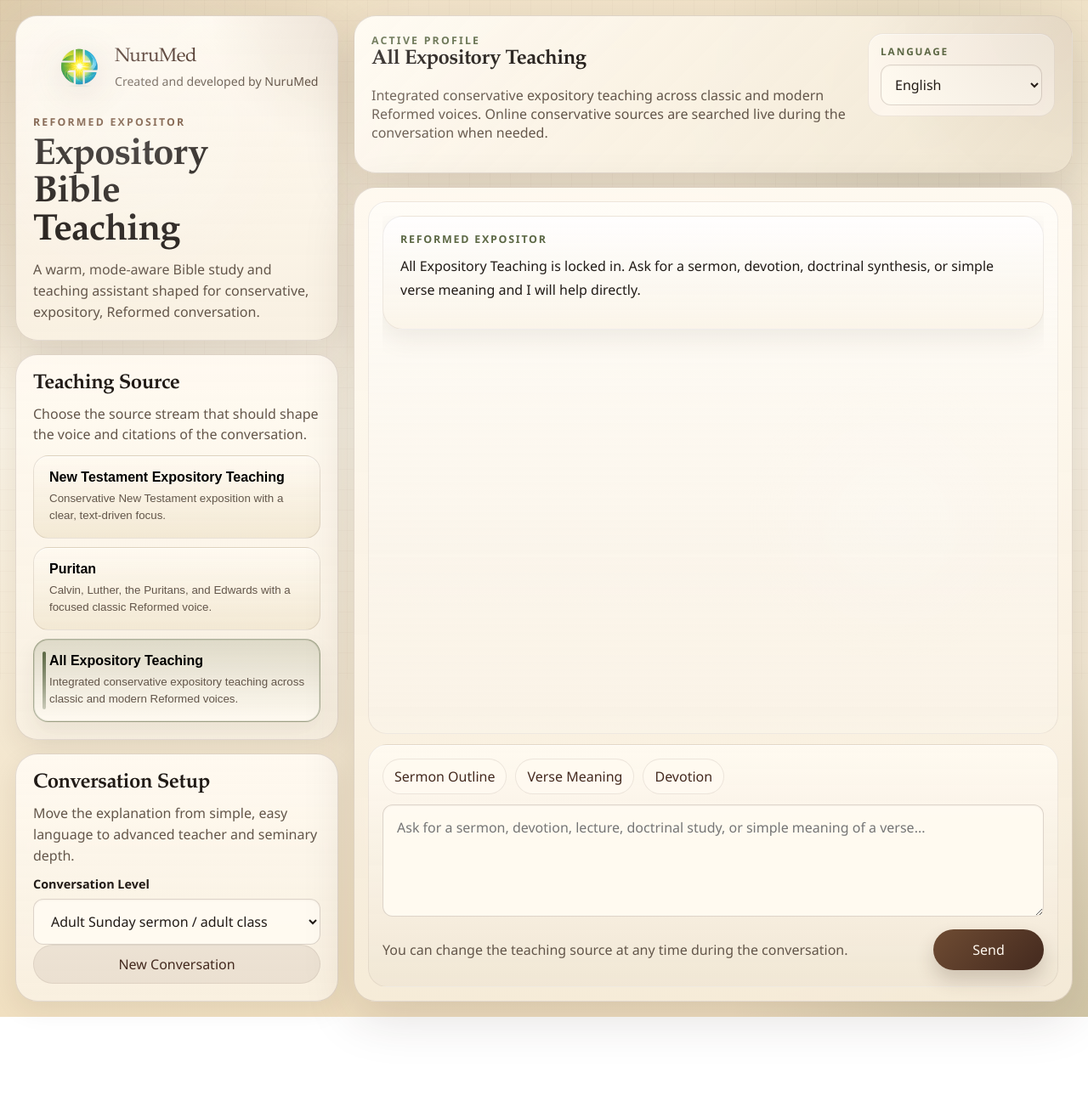
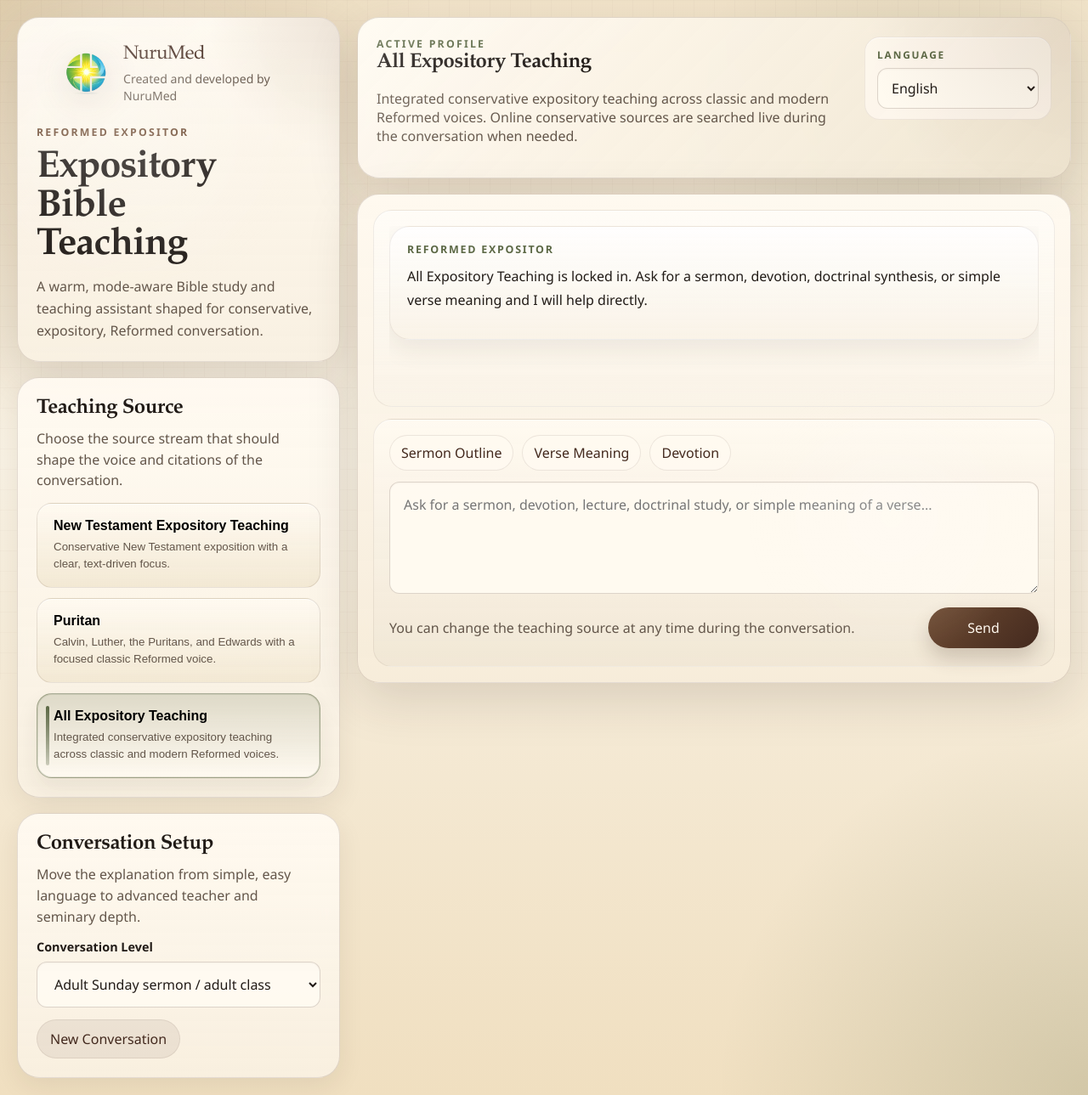
Before and after one commit to Drhany77/expository-bible-teaching, a website: page public/index.html in a window 1280 px wide. Shown: the whole page at 85% size. Before the commit the page ends 1197 px from the top, so only its background shows below. Drawn offline with Linux system fonts and the light colour scheme; no server answers.

Commit message:
Rebalance layout proportions

```diff
--- a/public/styles.css
+++ b/public/styles.css
@@ -59,31 +59,28 @@
   position: relative;
   display: grid;
   grid-template-columns: minmax(320px, 380px) 1fr;
-  gap: 18px;
-  padding: 18px;
+  gap: 20px;
+  padding: 20px;
   max-width: 1560px;
   margin: 0 auto;
-  min-height: 100vh;
-  align-items: stretch;
+  align-items: start;
 }
 
 .sidebar,
 .main-column {
   display: flex;
   flex-direction: column;
-  gap: 16px;
+  gap: 18px;
 }
 
 .sidebar {
   position: sticky;
-  top: 18px;
+  top: 20px;
   align-self: start;
-  min-height: calc(100vh - 36px);
 }
 
 .main-column {
   min-width: 0;
-  min-height: calc(100vh - 36px);
 }
 
 .brand-card,
@@ -100,7 +97,7 @@
 .brand-card,
 .panel,
 .hero-card {
-  padding: 20px;
+  padding: 22px;
 }
 
 .brand-card,
@@ -130,7 +127,7 @@
 
 .brand-card h1 {
   margin-top: 0;
-  font-size: clamp(1.8rem, 3.4vw, 2.75rem);
+  font-size: clamp(1.95rem, 3.5vw, 2.95rem);
   line-height: 1.02;
   max-width: 10ch;
 }
@@ -139,13 +136,13 @@
   display: flex;
   gap: 14px;
   align-items: flex-start;
-  margin-bottom: 14px;
+  margin-bottom: 16px;
 }
 
 .brand-logo {
   display: block;
-  width: 82px;
-  min-width: 82px;
+  width: 88px;
+  min-width: 88px;
   height: auto;
   object-fit: contain;
   filter: drop-shadow(0 8px 20px rgba(67, 41, 30, 0.16));
@@ -176,7 +173,7 @@
 }
 
 .brand-eyebrow {
-  margin-bottom: 10px;
+  margin-bottom: 12px;
   color: var(--oak);
 }
 
@@ -197,22 +194,16 @@
 }
 
 .lead {
-  margin: 10px 0 0;
-  line-height: 1.55;
+  margin: 12px 0 0;
+  line-height: 1.62;
 }
 
 .panel-head {
-  margin-bottom: 12px;
+  margin-bottom: 14px;
 }
 
 .panel {
   box-shadow: var(--shadow-soft);
-}
-
-.sidebar .panel:last-of-type {
-  flex: 1;
-  display: flex;
-  flex-direction: column;
 }
 
 .panel-head p {
@@ -222,13 +213,13 @@
 
 .mode-grid {
   display: grid;
-  gap: 10px;
+  gap: 12px;
 }
 
 .mode-button {
   width: 100%;
   position: relative;
-  padding: 16px 16px 16px 18px;
+  padding: 17px 17px 17px 19px;
   border: 1px solid rgba(67, 41, 30, 0.12);
   border-radius: var(--radius-md);
   background: linear-gradient(180deg, rgba(255, 250, 241, 0.98), rgba(241, 230, 207, 0.82));
@@ -289,7 +280,7 @@
 }
 
 .field select {
-  min-height: 50px;
+  min-height: 52px;
 }
 
 .source-badge {
@@ -323,7 +314,7 @@
 
 textarea {
   resize: vertical;
-  min-height: 92px;
+  min-height: 96px;
   line-height: 1.6;
 }
 
@@ -345,7 +336,7 @@
 }
 
 .sidebar #newConversationButton {
-  margin-top: auto;
+  margin-top: 14px;
 }
 
 .primary-button {
@@ -427,7 +418,7 @@
 .hero-card {
   display: flex;
   justify-content: space-between;
-  gap: 14px;
+  gap: 18px;
   align-items: flex-start;
   background: linear-gradient(135deg, rgba(255, 250, 241, 0.98), rgba(242, 232, 212, 0.88));
 }
@@ -474,18 +465,18 @@
 }
 
 .chat-panel {
-  padding: 16px;
+  padding: 18px;
   display: flex;
   flex-direction: column;
-  gap: 12px;
+  gap: 14px;
   min-width: 0;
-  flex: 1;
+  min-height: min(72vh, 760px);
   background:
     linear-gradient(180deg, rgba(255, 250, 241, 0.96), rgba(246, 236, 218, 0.92));
 }
 
 .conversation-shell {
-  padding: 16px;
+  padding: 18px;
   border-radius: 22px;
   background: linear-gradient(180deg, rgba(255, 255, 255, 0.5), rgba(250, 243, 231, 0.78));
   border: 1px solid rgba(67, 41, 30, 0.08);
@@ -561,8 +552,8 @@
 .composer {
   display: flex;
   flex-direction: column;
-  gap: 12px;
-  padding: 16px;
+  gap: 13px;
+  padding: 18px;
   border: 1px solid rgba(67, 41, 30, 0.08);
   border-radius: 22px;
   background: linear-gradient(180deg, rgba(255, 250, 241, 0.98), rgba(241, 231, 213, 0.92));
@@ -625,12 +616,10 @@
   .app-shell {
     grid-template-columns: 1fr;
     padding: 16px;
-    min-height: auto;
   }
 
   .sidebar {
     position: static;
-    min-height: auto;
   }
 
   .hero-card,
@@ -646,10 +635,6 @@
     min-height: auto;
   }
 
-  .sidebar .panel:last-of-type {
-    flex: initial;
-  }
-
   .hero-select {
     width: 100%;
   }
```
